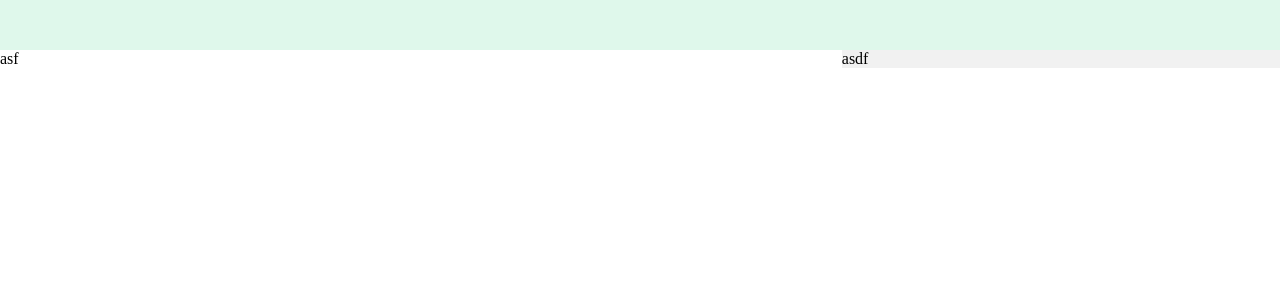
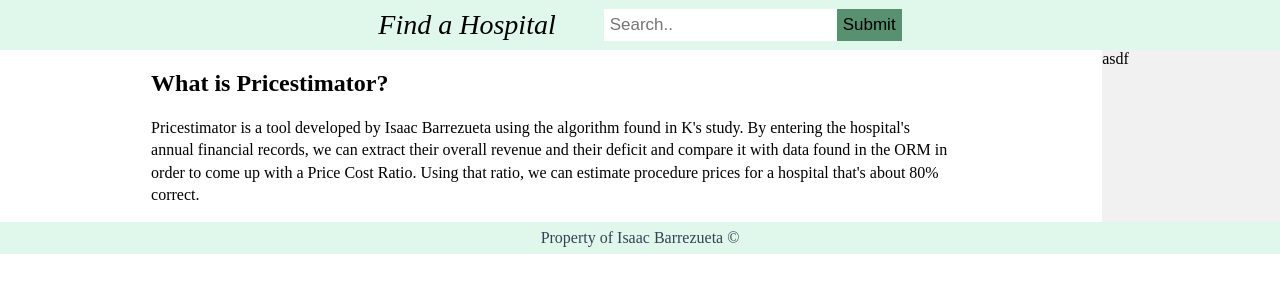
Before and after one commit to barrezuetai/CostEstimator, a Django app: page / in a window 1280 px wide. Shown: the part 60-360 px from the top of the page. Run offline with Django 3.2, Linux system fonts and the light colour scheme.

Commit message:
Added more to the home page

```diff
--- a/estimator/static/estimator/site.css
+++ b/estimator/static/estimator/site.css
@@ -13,8 +13,11 @@ nav {
 }
 
 .nav2 {
+    display: flex;
     height: 50px;
     background-color: #DFF8EB;
+    align-items: center;
+    justify-content: space-evenly;
 }
 
 main {
@@ -47,3 +50,53 @@ nav a:first-child {
 nav a:visited {
     color: #ffcb3d
 }
+
+.nav2 form {
+    display: flex;
+    margin: 0;
+    align-items: center;
+}
+
+.nav2 input[type=text] {
+    padding: 6px;
+    font-size: 17px;
+    border: none;
+}
+
+.nav2 form button {
+    float: right;
+    padding: 6px;
+    background: rgb(88, 145, 112);
+    font-size: 17px;
+    border: none;
+    cursor: pointer;
+}
+
+.nav2 form button:hover {
+    background: rgba(33, 78, 52, 1);
+}
+
+.nav2 form label {
+    font-size: 1.75rem;
+    font-weight: 500;
+    font-style: oblique;
+    padding-right: 3rem;
+}
+
+.content {
+    max-width: 800px;
+    margin-left: auto;
+    margin-right: auto;
+}
+
+.content p {
+    line-height: 1.4rem;
+}
+
+footer {
+    margin-top: auto;
+    text-align: center;
+    padding: .42rem 0 .45rem 0;
+    background: #DFF8EB;
+    color: #364156;
+}
--- a/estimator/templates/estimator/base.html
+++ b/estimator/templates/estimator/base.html
@@ -12,10 +12,29 @@
             <a href="https://facebook.com">Mission</a>
             <a href="https://facebook.com">Contact</a>
         </nav>
-        <div class="nav2"></div>
+        <div class="nav2">
+            <form action="/action_page.php">
+                <label for="search">Find a Hospital</label>
+                <input type="text" placeholder="Search.." name="search">
+                <button type="submit">Submit</button>
+              </form>
+        </div>
         <main>
-            <div class="left">asf</div>
+            <div class="left">
+                <div class="content">
+                    <h2>What is Pricestimator?</h1>
+                    <p>Pricestimator is a tool developed by Isaac Barrezueta using
+                        the algorithm found in K's study. By entering the hospital's
+                        annual financial records, we can extract their overall revenue
+                        and their deficit and compare it with data found in the ORM
+                        in order to come up with a Price Cost Ratio. Using that ratio,
+                        we can estimate procedure prices for a hospital that's about
+                        80% correct.
+                    </p>
+                </div>
+            </div>
             <div class="right">asdf</div>
         </main>
+        <footer>Property of Isaac Barrezueta ©</footer>
     </body>
 </html>
```
